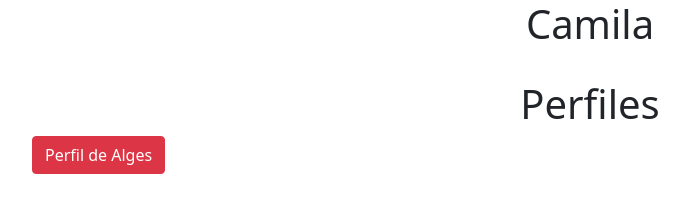
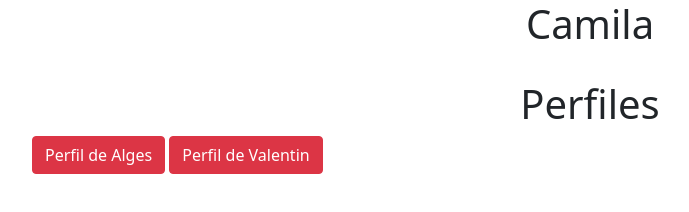
Before and after one commit to vyko-24/JiraxGit, a plain HTML site: page index.html in a window 1280 px wide. Shown: the whole page, without its empty margins (50-739 px from the left). Drawn offline with nearby package versions, Linux system fonts and the light colour scheme.

Commit message:
JIR-3-crear-boton-valentin

```diff
--- a/index.html
+++ b/index.html
@@ -27,6 +27,10 @@
                 Perfil de Alges
                 <a href="aglesav.html"></a>
             </button>
+            <button class="btn btn-danger">
+                Perfil de Valentin
+                <a href="vale.html"></a>
+            </button>
         </div>
       </div>
     </div>
```
